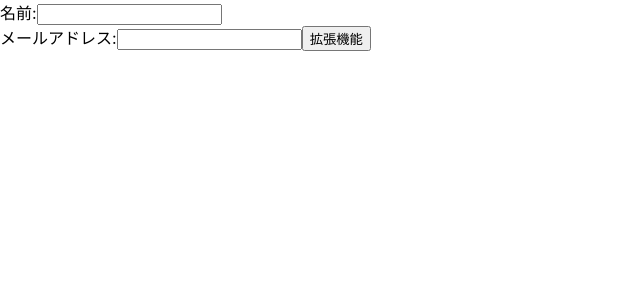
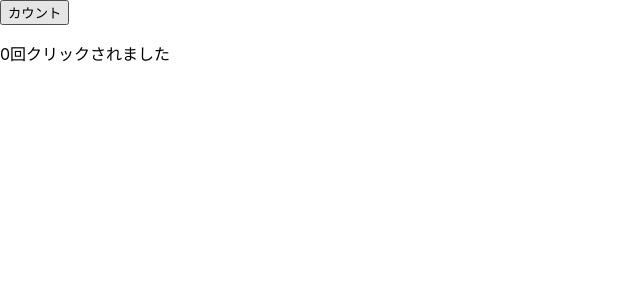
Before and after one commit to seyou-U/React_study, a React (Create React App) app: page / in a window 1280 px wide. Shown: the top 300 px of the page, without its empty margins (0-640 px from the left). Built offline with nearby package versions, Linux system fonts and the light colour scheme.

Commit message:
useReducerを用いたフックについて

```diff
--- /dev/null
+++ b/src/chap07/HookReducer.js
@@ -0,0 +1,32 @@
+import { useReducer } from "react";
+
+export default function HookReducer({ init }) {
+  // StateとReducerの準備を行う
+  // useReducer関数 : 第一引数はStateを更新するための関数、第二引数はStateの初期値を定義する
+  const [state, dispatch] = useReducer(
+    // Reducer関数
+    (state, action) => {
+      switch (action.type) {
+        case 'update':
+          return { count: state.count + 1 };
+        default:
+          return state;
+      }
+    },
+    // Stateの初期値
+    {
+      count: init
+    }
+  );
+
+  // Reducer経由でStateを更新するクリックイベント
+  const handleClick = () => {
+    dispatch({ type: 'update'});
+  };
+  return (
+    <>
+      <button onClick={handleClick}>カウント</button>
+      <p>{state.count}回クリックされました</p>
+    </>
+  );
+}
--- a/src/index.js
+++ b/src/index.js
@@ -73,6 +73,7 @@ import HookRef from './chap07/HookRef';
 import HookRefNg from './chap07/HookRefNg';
 import HookRefForward from './chap07/HookRefForward';
 import HookCallbackRef from './chap07/HookCallbackRef';
+import HookReducer from './chap07/HookReducer';
 
 const root = ReactDOM.createRoot(document.getElementById('root'));
 root.render(
@@ -665,4 +666,9 @@ root.render(
   <HookCallbackRef />
 );
 
+// useReducerを用いたフックの基本
+root.render(
+  <HookReducer init={0} />
+);
+
 reportWebVitals();
```
